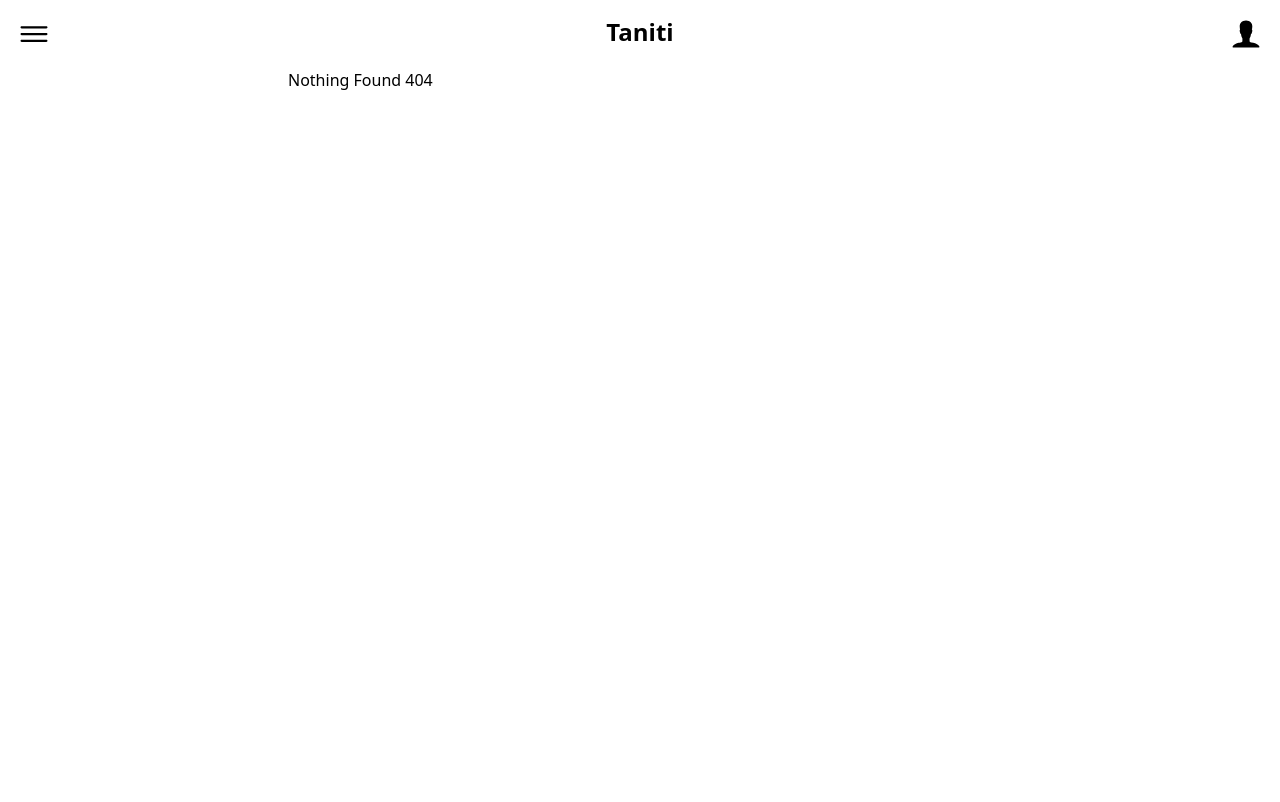
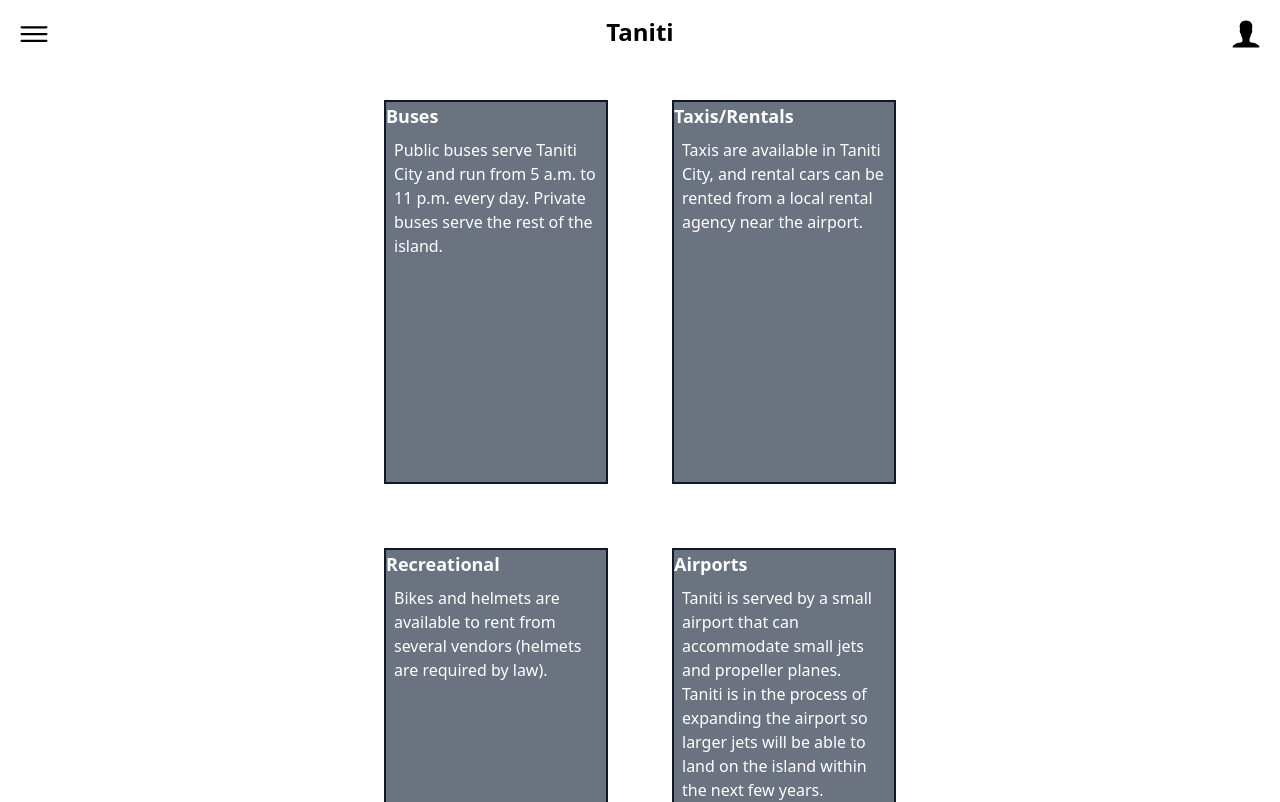
Before and after one commit to YoshiroSilver/tanitian-website, a React (Vite) app: page /transportation in a window 1280 px wide. Before the commit this address had no page. Shown: the top 802 px of the page. Built offline with nearby package versions, Linux system fonts and the light colour scheme.

Commit message:
started work on transportation page.

```diff
--- a/src/App.jsx
+++ b/src/App.jsx
@@ -4,6 +4,7 @@ import { BrowserRouter, Routes, Route } from "react-router-dom"
 import Header from "./components/header/Header"
 import Home from "./pages/Home"
 import Profile from "./pages/Profile"
+import Transportation from "./pages/Transportation"
 import NoPage from "./pages/NoPage"
 
 const App = () => {
@@ -23,6 +24,10 @@ const App = () => {
                         <Route index element={<Home />} />
                         <Route path="/home" element={<Home />} />
                         <Route path="/profile" element={<Profile />} />
+                        <Route
+                            path="/transportation"
+                            element={<Transportation />}
+                        />
                         <Route path="*" element={<NoPage />} />
                     </Routes>
                 </BrowserRouter>
--- /dev/null
+++ b/src/data/transportData.jsx
@@ -0,0 +1,32 @@
+export const TransportData = [
+    {
+        id: 1,
+        title: "Buses",
+        information:
+            "Public buses serve Taniti City and run from 5 a.m. to 11 p.m. every day. Private buses serve the rest of the island.",
+    },
+    {
+        id: 2,
+        title: "Taxis/Rentals",
+        information:
+            "Taxis are available in Taniti City, and rental cars can be rented from a local rental agency near the airport.",
+    },
+    {
+        id: 3,
+        title: "Recreational",
+        information:
+            "Bikes and helmets are available to rent from several vendors (helmets are required by law).",
+    },
+    {
+        id: 4,
+        title: "Airports",
+        information:
+            "Taniti is served by a small airport that can accommodate small jets and propeller planes. Taniti is in the process of expanding the airport so larger jets will be able to land on the island within the next few years.",
+    },
+    {
+        id: 5,
+        title: "Sea",
+        information:
+            "A small cruise ship docks in Yellow Leaf Bay for one night per week. There are also locally owned boats available for chartering.",
+    },
+]
--- /dev/null
+++ b/src/pages/Transportation.jsx
@@ -0,0 +1,25 @@
+import React from "react"
+import { TransportData } from "../data/transportData"
+
+function TransportCard({ item }) {
+    return (
+        <div className="m-8 h-96 max-w-56 border-2 border-gray-900 bg-gray-500">
+            <h1 className="text-lg font-bold text-white">{item.title}</h1>
+            <p className="m-2 text-white">{item.information}</p>
+        </div>
+    )
+}
+
+function Transportation() {
+    return (
+        <div className="flex flex-wrap content-center justify-center">
+            {TransportData.map((item, index) => (
+                <div key={index}>
+                    <TransportCard item={item} />
+                </div>
+            ))}
+        </div>
+    )
+}
+
+export default Transportation
```
